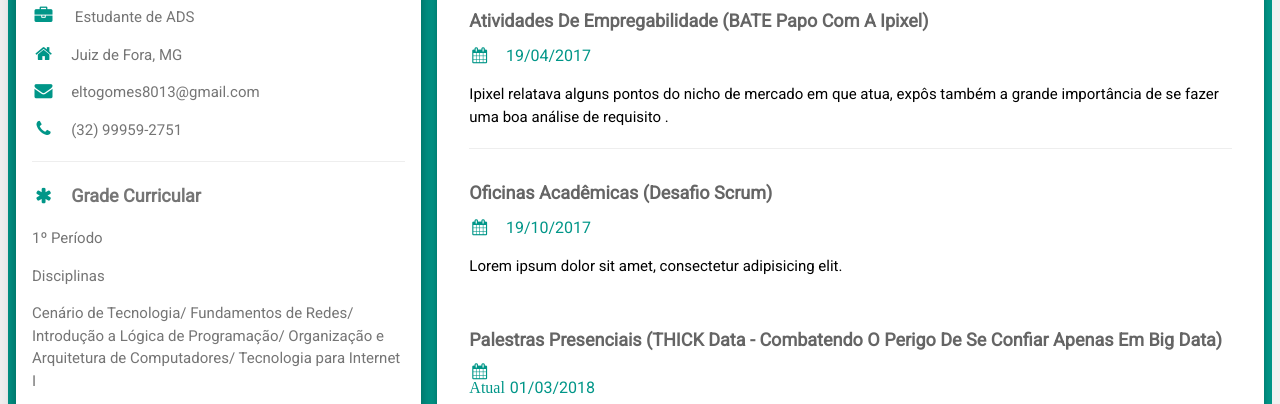
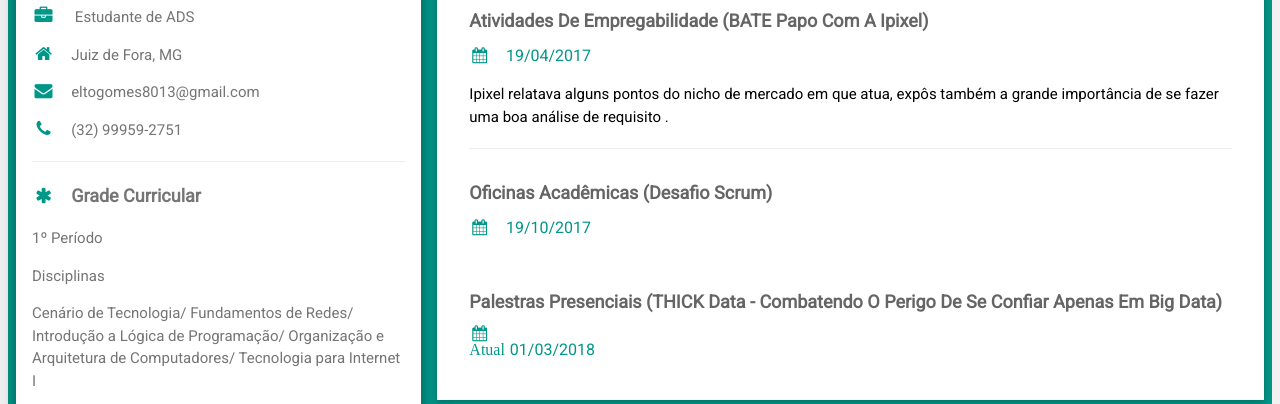
Before and after one commit to Eltongomesads/adshtml, a plain HTML site: page index.html in a window 1280 px wide. Shown: the part 266-670 px from the top of the page. Drawn offline with nearby package versions, Linux system fonts and the light colour scheme.

Commit message:
Add files via upload

```diff
--- a/index.html
+++ b/index.html
@@ -1,6 +1,6 @@
 <!DOCTYPE html>
 <html>
-<title>EltonPortifólio</title>
+<title>index</title>
 <meta charset="UTF-8">
 <meta name="viewport" content="width=device-width, initial-scale=1">
 <link rel="stylesheet" href="https://www.w3schools.com/w3css/4/w3.css">
@@ -101,7 +101,7 @@ html,body,h1,h2,h3,h4,h5,h6 {font-family: "Roboto", sans-serif}
         <div class="w3-container">
           <h5 class="w3-opacity"><b>Oficinas Acadêmicas (Desafio Scrum)</b></h5>
           <h6 class="w3-text-teal"><i class="fa fa-calendar fa-fw w3-margin-right"></i>19/10/2017 </h6>
-          <p>Lorem ipsum dolor sit amet, consectetur adipisicing elit. </p><br>
+          <p> </p><br>
         </div>
 
       <div class="w3-container">
```
